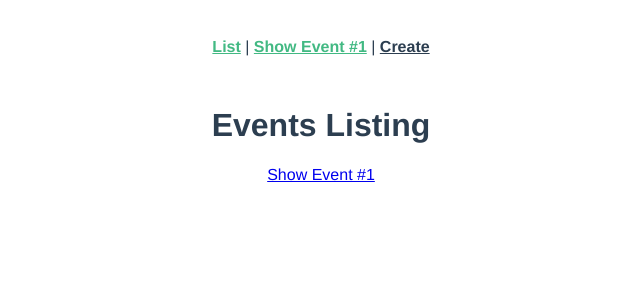
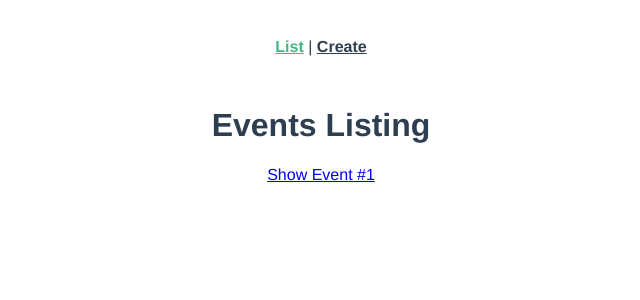
Before and after one commit to Moytri/Real-World-Vue, a Vue app in the folder real-world-vue/: page / in a window 1280 px wide. Shown: the top 300 px of the page, without its empty margins (319-959 px from the left). Built offline with nearby package versions, Linux system fonts and the light colour scheme.

Commit message:
remove event show roter-link

```diff
--- a/real-world-vue/src/App.vue
+++ b/real-world-vue/src/App.vue
@@ -2,7 +2,6 @@
   <div id="app">
     <div id="nav">
       <router-link :to="{ name: 'event-list' }">List</router-link> |
-      <router-link :to="{ name:'event-show' }">Show Event #1</router-link> |
       <router-link :to="{ name: 'event-create' }">Create</router-link>
     </div>
     <router-view />
```
